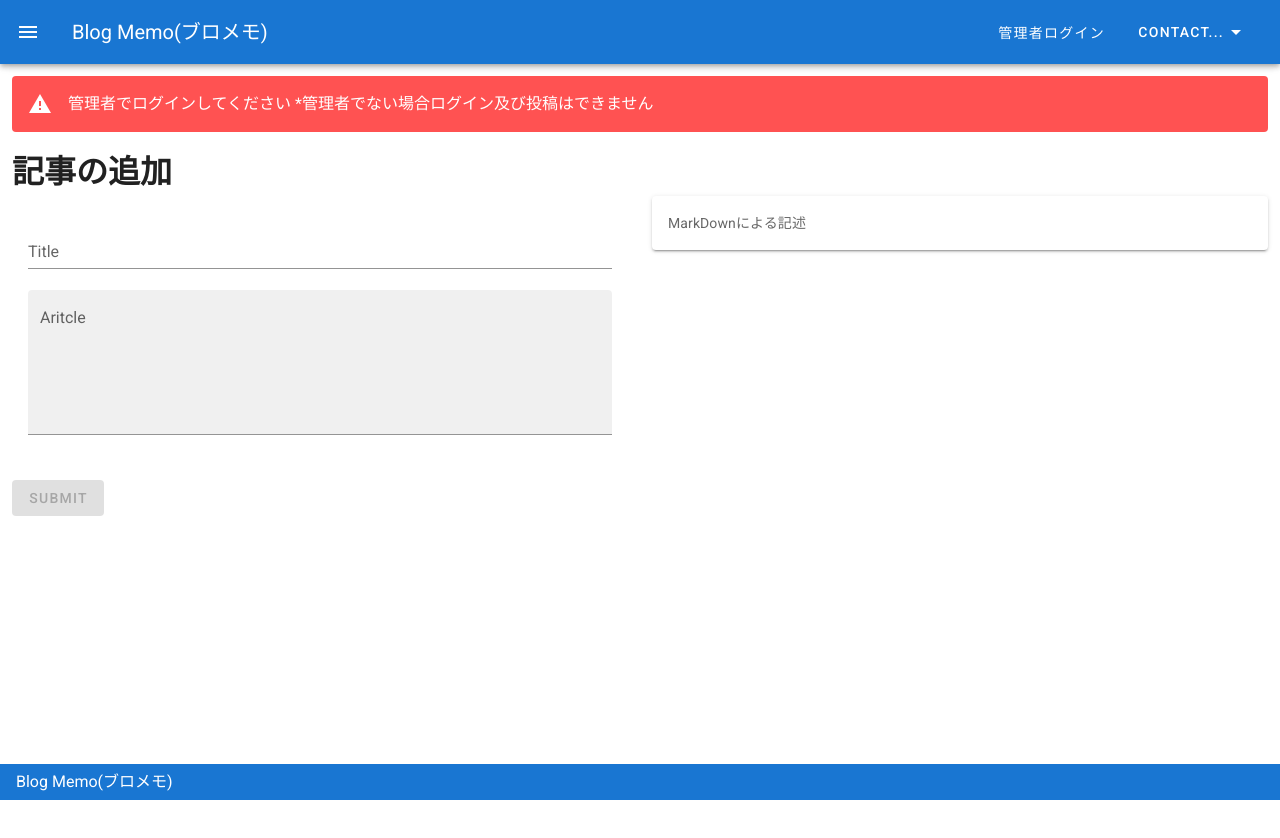
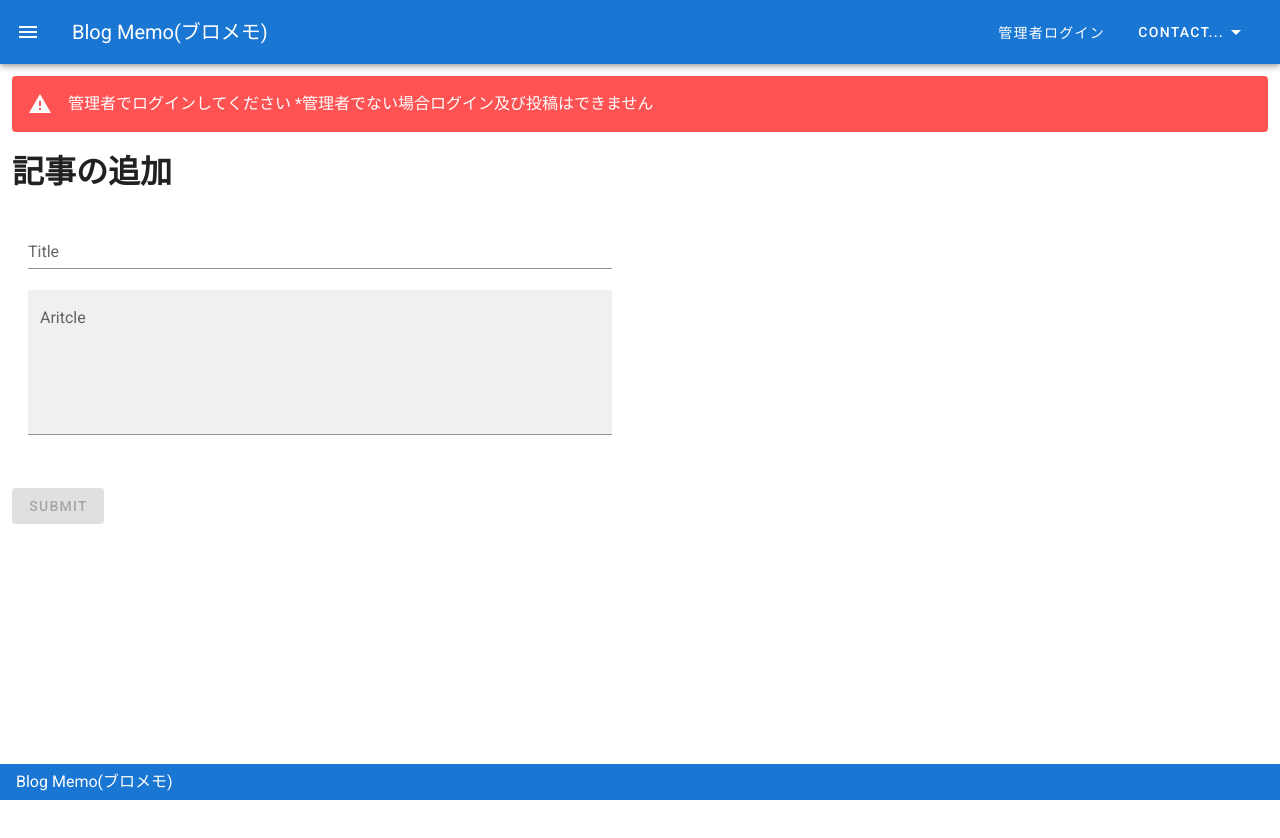
Before and after one commit to DaisukeHirabayashi/Vue-Blog, a Vue app: page /create_markdown in a window 1280 px wide. Shown: the top 838 px of the page. Built offline with nearby package versions, Linux system fonts and the light colour scheme.

Commit message:
paの調整

```diff
--- a/src/views/AddMarkdown.vue
+++ b/src/views/AddMarkdown.vue
@@ -28,16 +28,16 @@
         </v-col>
         <v-col cols="12" sm="6" md="6" lg="6">
           <v-card>
-            <v-card-text>
-              <div>MarkDownによる記述</div>
+            <v-card-text v-if="input_markdown_data.text">
+              <div>記事をmarkdownで表示した際の表示</div>
             </v-card-text>
-            <div class="markdown-body">
+            <div class="markdown-body ml-3">
               <div v-html="marked_article"></div>
             </div>
           </v-card>
         </v-col>
       </v-row>
-      <v-btn :disabled="!form || !user_uid" color="primary" @click="doSend">Submit</v-btn>
+      <v-btn class="mt-2" :disabled="!form || !user_uid" color="primary" @click="doSend">Submit</v-btn>
     </v-container>
   </v-app>
 </template>
```
